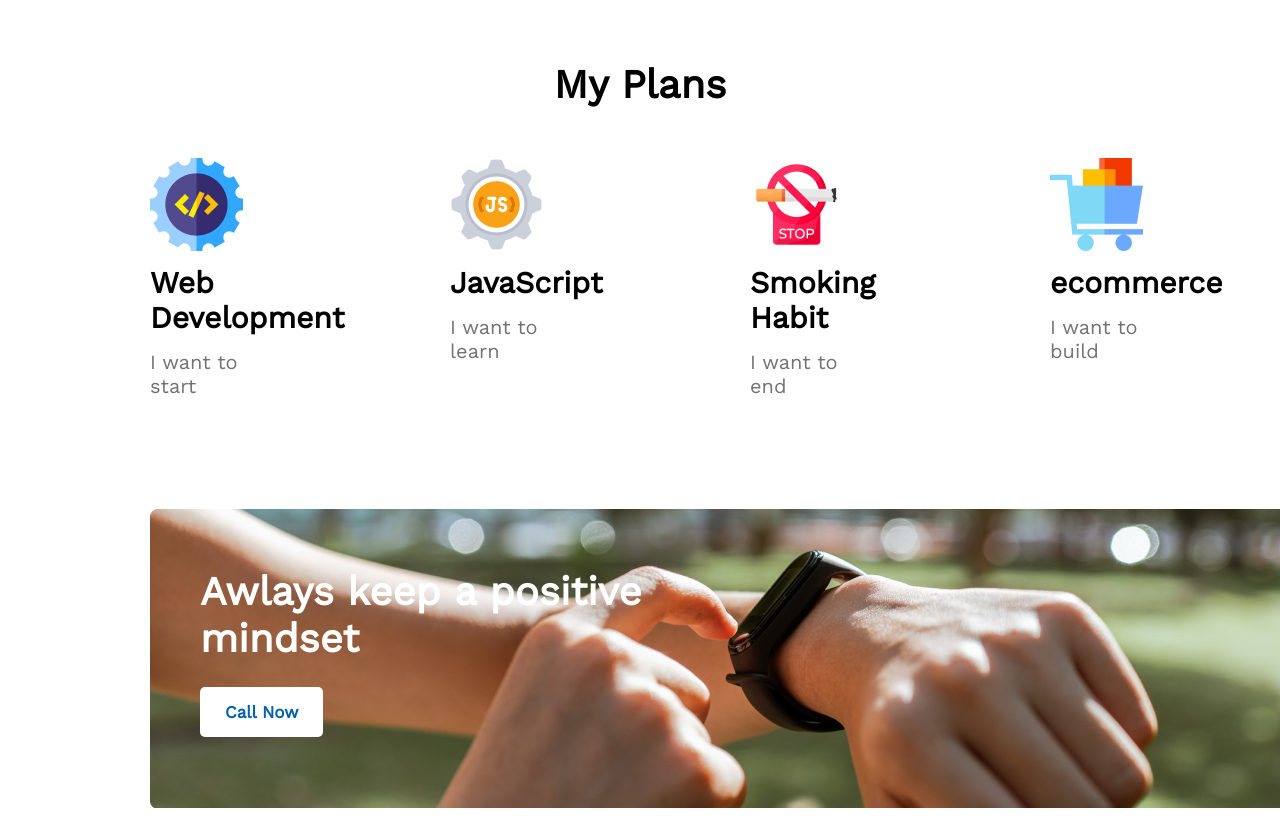
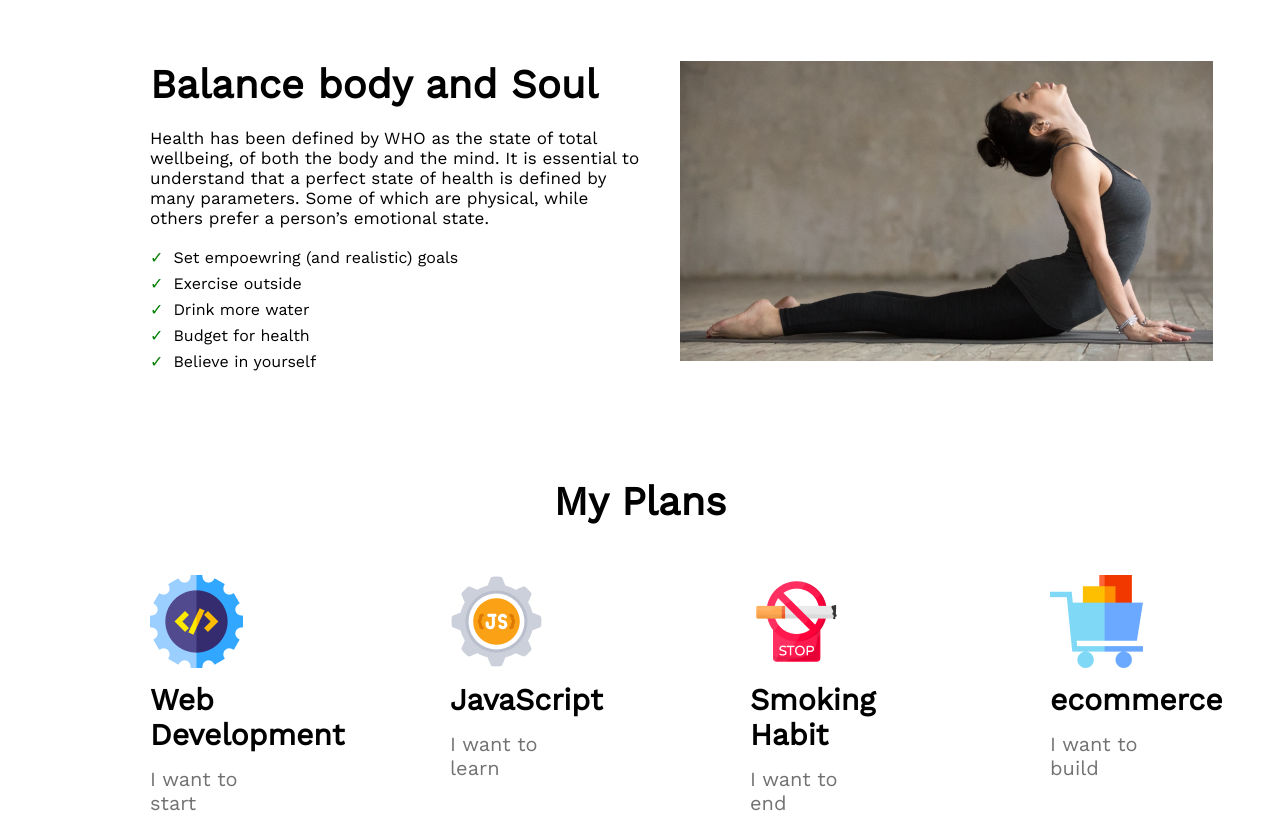
Before and after one commit to habibayasmin/My-new-year, a plain HTML site: page index.html in a window 1280 px wide. Shown: the part 1500-2318 px from the top of the page. Drawn offline with nearby package versions, Linux system fonts and the light colour scheme.

Commit message:
Completely added

```diff
--- a/index.html
+++ b/index.html
@@ -40,6 +40,26 @@
                     <li>Contrary to popular belief, is not simply.</li>
                     <li>Contrary to popular simply.</li>
                 </ul>
+            </div>
+        </div>
+
+        <!-- Extra section -->
+
+        <div class="extra-section">
+            <div class="optional">
+                <h2 class="optional-title">Balance body and Soul</h2>
+                <p class="optional-description">Health has been defined by WHO as the state of total wellbeing, of both the body and the mind. It is essential to understand that a perfect state of health is defined by many parameters. Some of which are physical, while others prefer a person’s emotional state.
+                </p>
+                <ol>
+                    <li>Set empoewring (and realistic) goals</li>
+                    <li>Exercise outside</li>
+                    <li>Drink more water</li>
+                    <li>Budget for health</li>
+                    <li>Believe in yourself</li>
+                </ol>
+            </div>
+            <div>
+                <img src="images/yoga.jpg" class="photo-2" alt="">
             </div>
         </div>
 
@@ -86,6 +106,7 @@
                 </div>
             </div>
         </div>
+
     </main>
     <footer>
 
--- a/style.css
+++ b/style.css
@@ -121,14 +121,55 @@ ul li:before {
     color: #737272;
 }
 
+/* Extra section style */
+.extra-section{
+    display: flex;
+    margin-bottom: 100px;
+}
+.optional{
+    margin-left: 150px;
+    padding-right: 35px;
+}
+.optional-title{
+    font-weight: 600;
+    font-size: 40px;
+    margin-bottom: 20px;
+
+}
+.optional-description{
+    font-weight: 500;
+    font-size: 17px;
+    margin-bottom: 20x;
+}
+.photo-2{
+    height: 300px;
+    width: auto;
+    margin-right: 50px;
+}
+ol{
+    margin-top: 20px;
+}
+ol li{
+    list-style: none;
+    padding-bottom: 7px;
+}
+ol li:before {
+    content: '✓';
+    color: green;
+    margin-right: 10px;
+  }
+
+
 /* Contact container style */
 
 .contact-container{
-    background: url(images/watch.png);
+    background: linear-gradient(to left,rgba(245, 66, 245, 0.384),
+    rgba(8, 67, 156, 0.952)),
+    url(images/watch.png);
+    background-size: cover;
     background-repeat: no-repeat;
     height: 300px;
-    margin-bottom: 100px;
-    margin-left: 150px;
+    margin: 0 50px 100px 150px;
 }
 .contact{
     padding-top: 60px;
```
Also changed, not shown: images/yoga.jpg (added).
